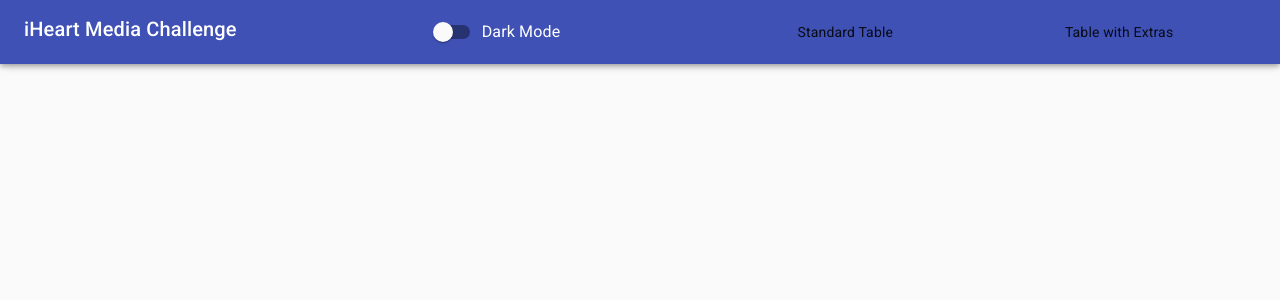
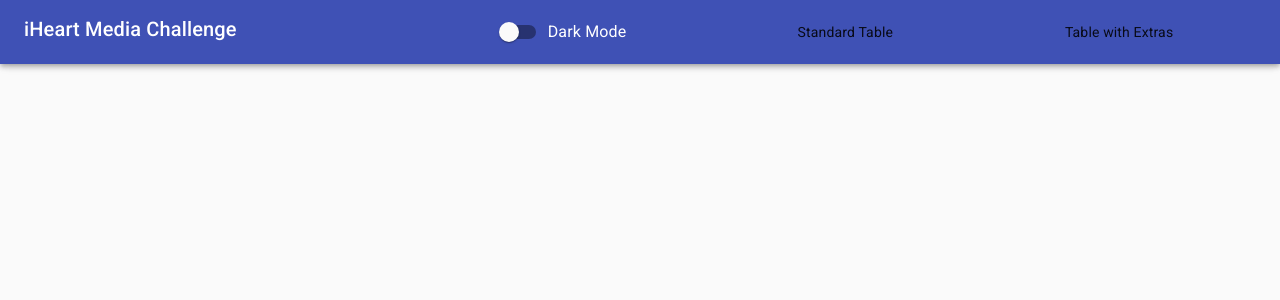
Before and after one commit to caldwell619/tech_challenge, a React (Create React App) app in the folder ui/: page / in a window 1280 px wide. Shown: the top 300 px of the page. Built offline with nearby package versions, Linux system fonts and the light colour scheme.

Commit message:
adding proper container prop

```diff
--- a/ui/src/components/header/Header.js
+++ b/ui/src/components/header/Header.js
@@ -51,7 +51,7 @@ const Header = ({ setThemeMode, currentTheme }) => {
 								</Typography>
 							</Grid>
 							<Grid item md={8} container>
-								<Grid item md={4} justify="center" alignItems="center">
+								<Grid item md={4} container justify="center" alignItems="center">
 									<Toggle
 										modeChecked={modeChecked}
 										handleChange={handleChange}
```
